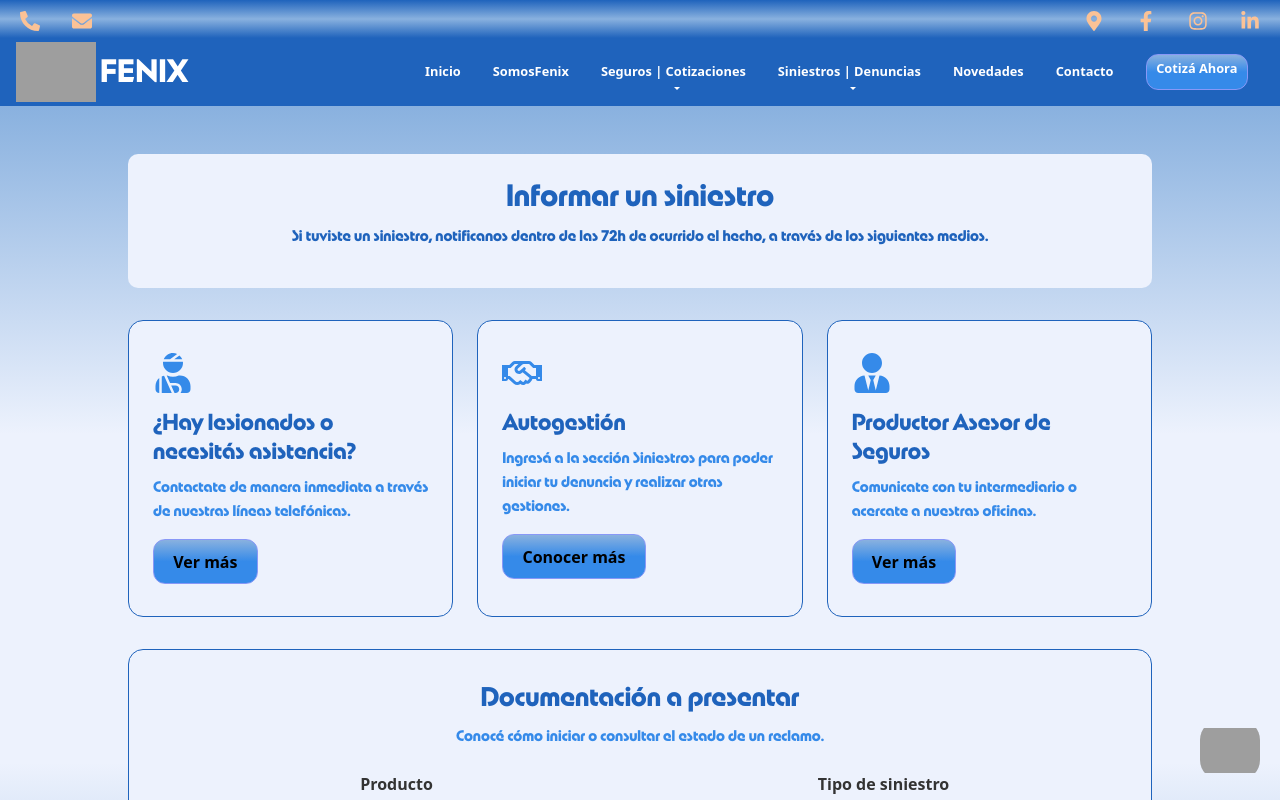
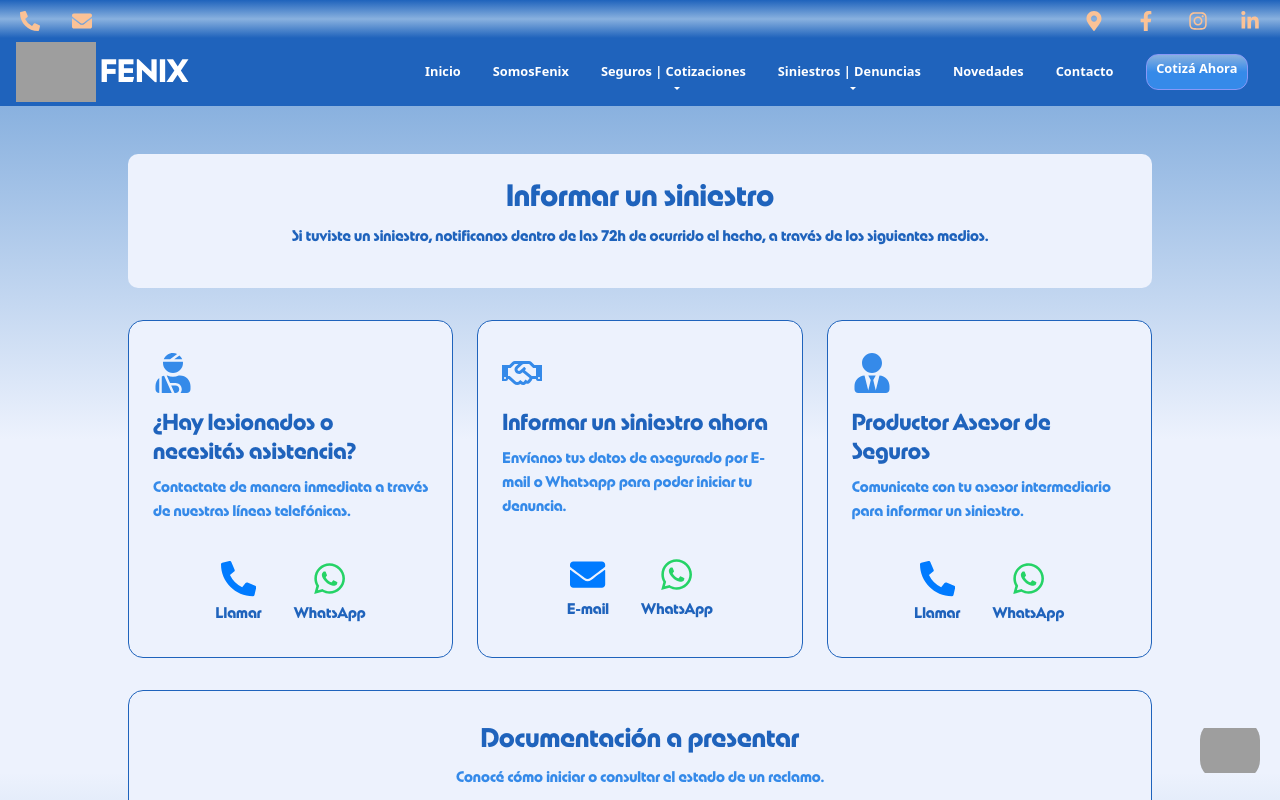
Before and after one commit to Ivanjaviersanchez/Fenix-Broker, a React (Vite) app: page /siniestros/asegurados in a window 1280 px wide. Shown: the top 800 px of the page. Built offline with nearby package versions, Linux system fonts and the light colour scheme; grey boxes are pictures that could not be loaded.

Commit message:
Componente SiniestrosAsegurados 31/10

```diff
--- a/src/components/DetalleSeguro.css
+++ b/src/components/DetalleSeguro.css
@@ -159,6 +159,7 @@
     font-size: 3.5vh;
   }
 
+
   .DetalleCardsContainer {
     flex-direction: column;
     align-items: center;
@@ -199,7 +200,12 @@
 
 /* === Tablets horizontales (768px a 991px) === */
 @media (min-width: 768px) and (max-width: 991px) {
-
+  .ContainerDetalleSeguro h3 {
+    font-size: 3.5vh;
+  }
+  .ContainerDetalleSeguro p {
+    font-size: 2.2vh;
+  }
   .DetalleCard {
     width: 45%;
   }
@@ -213,6 +219,9 @@
 @media (min-width: 992px) and (max-width: 1199px) {
   .ContainerDetalleSeguro h3 {
     font-size: 4vh;
+  }
+  .ContainerDetalleSeguro p {
+    font-size: 2.2vh;
   }
   .DetalleCard {
     width: 30%;
--- a/src/components/SiniestrosAsegurados.css
+++ b/src/components/SiniestrosAsegurados.css
@@ -65,16 +65,74 @@
   color: var(--color-2);
 }
 
+.contact-icons {
+  display: flex;
+  gap: 2rem;
+  margin-top: 1.2rem;
+  justify-content: center;
+}
+
+.contact-icon {
+  display: flex;
+  flex-direction: column;
+  align-items: center;
+  text-decoration: none;
+  transition: transform 0.3s ease;
+  font-family: 'New Astro', sans-serif;
+}
+
+.contact-icon svg {
+  font-size: 2.2rem;
+  margin-bottom: 0.3rem;
+}
+
+.contact-icon span {
+  font-size: 1rem;
+  font-weight: 600;
+  color: var(--color-1);
+}
+
+.contact-icon:hover {
+  transform: scale(1.1);
+}
+
+/* Colores específicos */
+.contact-icon.phone svg {
+  color: #007bff; /* Azul */
+}
+
+.contact-icon.whatsapp svg {
+  color: #25D366; /* Verde WhatsApp */
+}
+
+/* Hover con sombra sutil */
+.contact-icon.phone:hover svg {
+  filter: drop-shadow(0 0 6px rgba(0, 123, 255, 0.6));
+}
+
+.contact-icon.whatsapp:hover svg {
+  filter: drop-shadow(0 0 6px rgba(37, 211, 102, 0.6));
+}
+
+.contact-icon.email svg {
+  color: #007bff;
+}
+
+.contact-icon.email:hover svg {
+  filter: drop-shadow(0 0 6px rgba(0, 123, 255, 0.6));
+}
+
 /* Botones */
-.btn-vermas, .btn-conocer, .btn-ingresar {
+.btn-vermas {
   background: linear-gradient(to bottom, #89b1df, #358ae9, #358ae9);
   border: solid var(--color-3) 1px;
   border-radius: 12px;
   font-weight: bold;
   transition: background-color 0.3s ease;
   display: inline-block;
+  padding: 0 1vh;
 }
-.btn-vermas:hover, .btn-conocer:hover, .btn-ingresar:hover {
+.btn-vermas:hover {
   background: linear-gradient(to bottom, #fbc296,#fbc296,#f8992e);
   border: solid var(--color-6) 1px;
   color: var(--color-6) !important;
--- a/src/components/SiniestrosAsegurados.jsx
+++ b/src/components/SiniestrosAsegurados.jsx
@@ -1,5 +1,6 @@
+import { Link } from "react-router-dom";
+import { FaUserInjured, FaPhoneAlt, FaWhatsapp, FaEnvelope, FaUserTie, FaRegHandshake, FaExternalLinkAlt } from "react-icons/fa";
 import "./SiniestrosAsegurados.css";
-import { FaUserInjured, FaUserTie, FaRegHandshake, FaExternalLinkAlt } from "react-icons/fa";
 
 function SiniestrosAsegurados() {
   return (
@@ -14,24 +15,64 @@ function SiniestrosAsegurados() {
       </div>
 
       {/* Tarjetas principales */}
+
       <div className="siniestros-cards">
+
         <div className="siniestro-card">
           <FaUserInjured className="icon" />
           <h4>¿Hay lesionados o necesitás asistencia?</h4>
           <p>
             Contactate de manera inmediata a través de nuestras líneas telefónicas.
           </p>
-          <button className="btn-vermas">Ver más</button>
+
+          <div className="contact-icons">
+            <div className="contact-icons">
+              <a href="tel:+542235059018" className="contact-icon phone" aria-label="Llamar">
+                <FaPhoneAlt />
+                <span>Llamar</span>
+              </a>
+              <a
+                href="https://wa.me/5492235059018?text=URGENTE!!%20Necesito%20asistencia%20por%20un%20siniestro"
+                target="_blank"
+                rel="noopener noreferrer"
+                className="contact-icon whatsapp"
+                aria-label="WhatsApp"
+              >
+                <FaWhatsapp />
+                <span>WhatsApp</span>
+              </a>
+            </div>
+          </div>
         </div>
+
 
         <div className="siniestro-card destacado">
           <FaRegHandshake className="icon" />
-          <h4>Autogestión</h4>
+          <h4>Informar un siniestro ahora</h4>
           <p>
-            Ingresá a la sección Siniestros para poder iniciar tu denuncia y realizar otras gestiones.
+            Envíanos tus datos de asegurado por E-mail o Whatsapp para poder iniciar tu denuncia.
           </p>
-          <div className="btns">
-            <button className="btn-conocer">Conocer más</button>
+          <div className="contact-icons">
+            <div className="contact-icons">
+              <a
+                href="mailto:info@organizacionfenix.com?subject=Denuncia%20de%20Siniestro&body=Hola%2C%20quiero%20informar%20un%20siniestro."
+                className="contact-icon email"
+                aria-label="Enviar correo"
+              >
+                <FaEnvelope />
+                <span>E-mail</span>
+              </a>
+              <a
+                href="https://wa.me/5492235059018?text=URGENTE!!%20Necesito%20asistencia%20por%20un%20siniestro"
+                target="_blank"
+                rel="noopener noreferrer"
+                className="contact-icon whatsapp"
+                aria-label="WhatsApp"
+              >
+                <FaWhatsapp />
+                <span>WhatsApp</span>
+              </a>
+            </div>
           </div>
         </div>
 
@@ -39,9 +80,26 @@ function SiniestrosAsegurados() {
           <FaUserTie className="icon" />
           <h4>Productor Asesor de Seguros</h4>
           <p>
-            Comunicate con tu intermediario o acercate a nuestras oficinas.
+            Comunicate con tu asesor intermediario para informar un siniestro.
           </p>
-          <button className="btn-vermas">Ver más</button>
+          <div className="contact-icons">
+            <div className="contact-icons">
+            <a href="tel:+542235059018" className="contact-icon phone" aria-label="Llamar">
+              <FaPhoneAlt />
+              <span>Llamar</span>
+            </a>
+            <a
+              href="https://wa.me/5492235059018?text=Hola!%20Necesito%20contactar%20con%20un%20asesor%20para%20informar%20un%20siniestro"
+              target="_blank"
+              rel="noopener noreferrer"
+              className="contact-icon whatsapp"
+              aria-label="WhatsApp"
+            >
+              <FaWhatsapp />
+              <span>WhatsApp</span>
+            </a>
+          </div>
+          </div>
         </div>
       </div>
 
@@ -76,7 +134,9 @@ function SiniestrosAsegurados() {
       <div className="siniestros-tercero">
         <h4>¿Sos tercero?</h4>
         <p>Conocé cómo iniciar o consultar el estado de un reclamo.</p>
-        <button className="btn-vermas">Ver más</button>
+        <Link to="/siniestros/terceros" className="btn-vermas">
+          Ver más {">>"}
+        </Link>
       </div>
     </div>
   );
```
